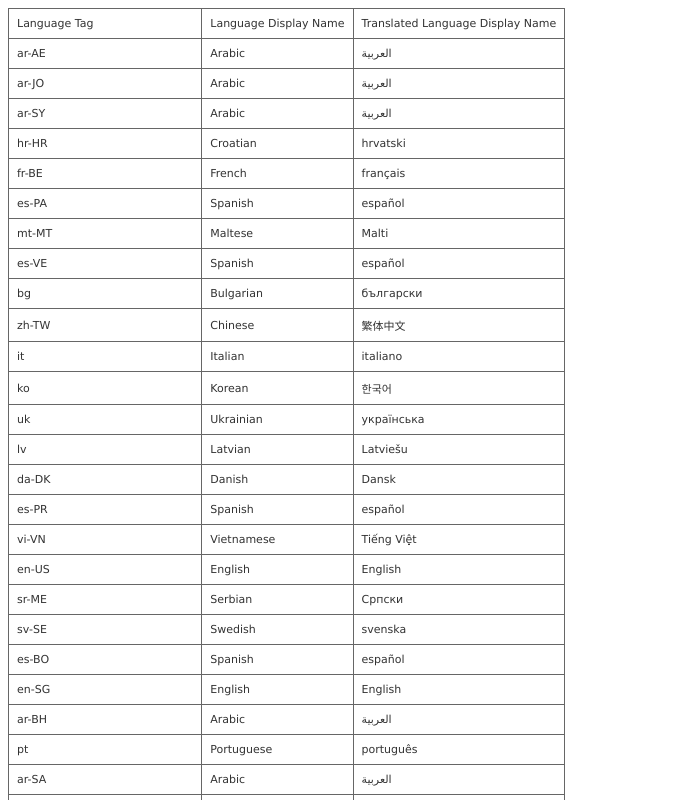
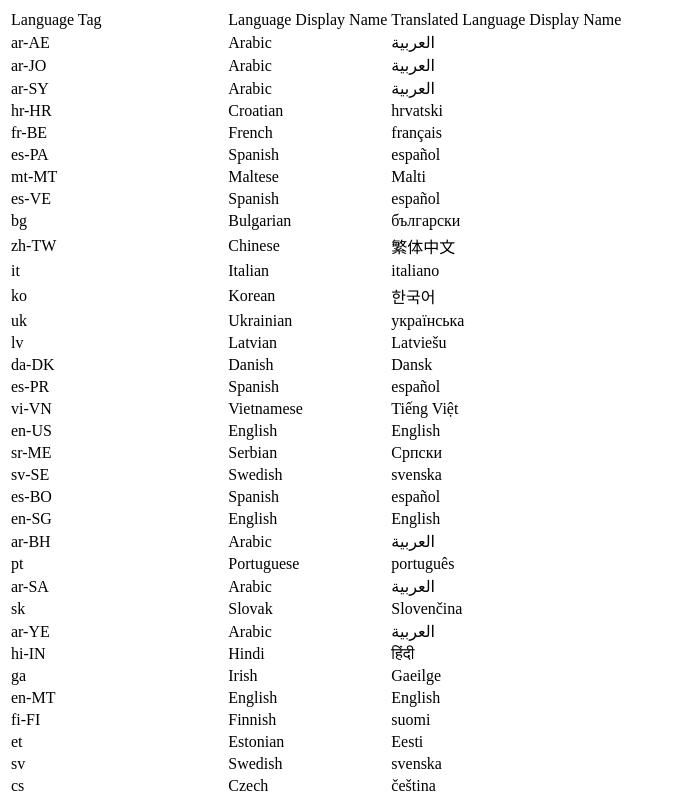
Before and after one commit to to2mbn/to2mbn.github.io, a plain HTML site: page basiscommands/locales/index.html in a window 1280 px wide. Shown: the top 800 px of the page, without its empty margins (0-676 px from the left). Drawn offline with Linux system fonts and the light colour scheme.

Commit message:
removed css

```diff
--- a/basiscommands/locales/index.html
+++ b/basiscommands/locales/index.html
@@ -3,32 +3,6 @@
 <head>
     <meta charset="UTF-8">
     <title>Locales Table</title>
-    <style type="text/css">
-        table.locales_table {
-            font-family: verdana, arial, sans-serif;
-            font-size: 11px;
-            color: #333333;
-            border-width: 1px;
-            border-color: #666666;
-            border-collapse: collapse;
-        }
-
-        table.locales_table th {
-            border-width: 1px;
-            padding: 8px;
-            border-style: solid;
-            border-color: #666666;
-            background-color: #dedede;
-        }
-
-        table.locales_table td {
-            border-width: 1px;
-            padding: 8px;
-            border-style: solid;
-            border-color: #666666;
-            background-color: #ffffff;
-        }
-    </style>
 </head>
 <body>
 <table class="locales_table">
```
